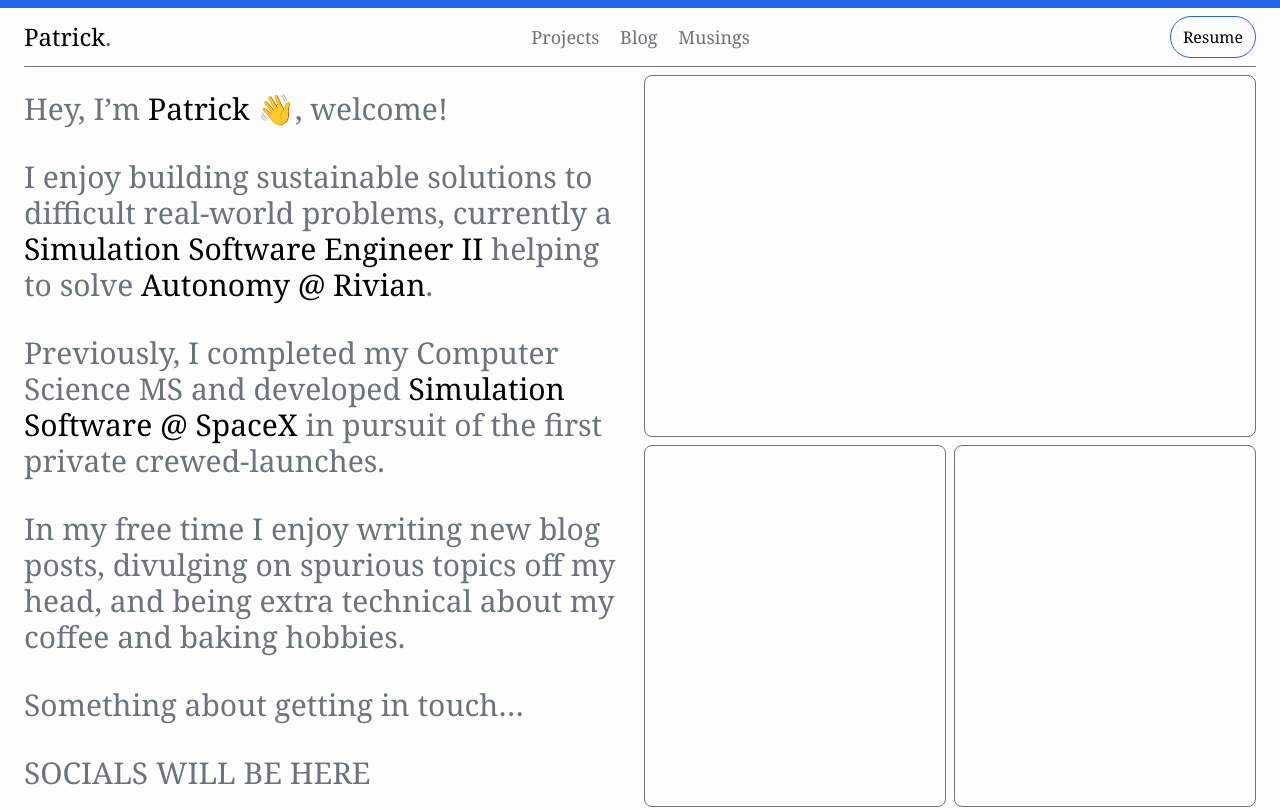
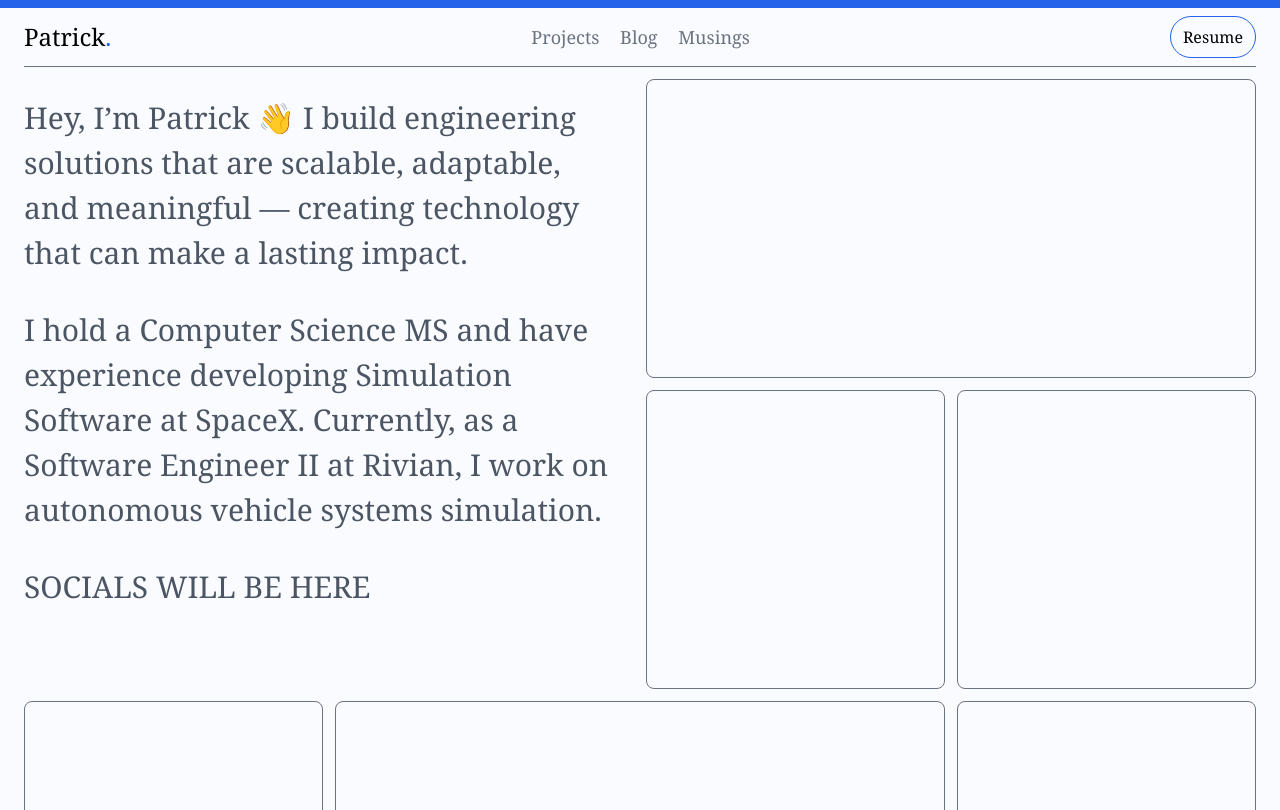
Before and after one commit to patricksyoussef/PersonalWebsiteV2, an Astro site: page / in a window 1280 px wide. Shown: the top 810 px of the page. Built offline with nearby package versions, Linux system fonts and the light colour scheme; Astro itself is replaced by a stand-in of ours.

Commit message:
Working on Initial Hero from MDX

```diff
--- a/src/components/Hero/Hero.astro
+++ b/src/components/Hero/Hero.astro
@@ -7,7 +7,7 @@ const entry = await getEntry("supplements", "hero");
 const { Content } = await entry.render();
 ---
 
-<div class="text-3xl p-4 pl-0 flex flex-col space-y-8 font-light text-gray-500">
+<div class="text-3xl p-4 pl-0 flex flex-col space-y-8 font-light text-gray-600 leading-normal">
   <Content />
   <Socials />
 </div>
--- a/src/content/supplements/hero.md
+++ b/src/content/supplements/hero.md
@@ -1,11 +1,5 @@
 ---
 ---
-Hey, I'm **Patrick** 👋, welcome!
+Hey, I’m Patrick 👋 I build engineering solutions that are scalable, adaptable, and meaningful — creating technology that can make a lasting impact.
 
-I enjoy building sustainable solutions to difficult real-world problems, currently a **Simulation Software Engineer II** helping to solve **Autonomy @ Rivian**.
-
-Previously, I completed my Computer Science MS and developed **Simulation Software @ SpaceX** in pursuit of the first private crewed-launches.
-
-In my free time I enjoy writing new blog posts, divulging on spurious topics off my head, and being extra technical about my coffee and baking hobbies.
-
-Something about getting in touch...
+I hold a Computer Science MS and have experience developing Simulation Software at SpaceX. Currently, as a Software Engineer II at Rivian, I work on autonomous vehicle systems simulation.
--- a/src/layouts/BaseLayout.astro
+++ b/src/layouts/BaseLayout.astro
@@ -2,6 +2,7 @@
 import "@fontsource-variable/dm-sans/opsz.css";
 import Header from "../components/Header/Header.astro";
 import Footer from "../components/Footer.astro";
+import "../styles/globals.css";
 
 const { title } = Astro.props;
 const pageTitle = title ? `${title} | Patrick Youssef` : "Patrick Youssef";
--- /dev/null
+++ b/src/styles/globals.css
@@ -0,0 +1,10 @@
+@tailwind base;
+@tailwind components;
+@tailwind utilities;
+
+@layer utilities {
+    ::selection {
+        color: #2563eb;
+        background-color: transparent;
+    }
+}
--- a/tailwind.config.mjs
+++ b/tailwind.config.mjs
@@ -8,8 +8,8 @@ export default {
   theme: {
     extend: {
       colors: {
-        background: "#FDFDFD",
-        accent: "#2563eb",
+        background: "rgba(37, 99, 235, 0.02)",
+        accent: "rgba(37, 99, 235, 1.0)",
         edge: colors.gray[500],
       },
       fontFamily: {
@@ -19,7 +19,7 @@ export default {
         base: "1500px",
       },
       spacing: {
-        common: "0.5rem",
+        common: "0.75rem",
       },
     },
   },
```
